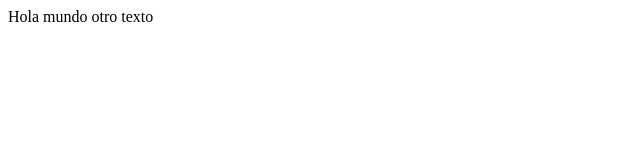
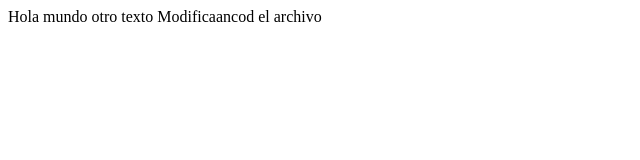
Before and after one commit to johAn12117/sitiobs1, a plain HTML site: page index.html in a window 1280 px wide. Shown: the whole page, without its empty margins (0-640 px from the left). Drawn offline with Linux system fonts and the light colour scheme.

Commit message:
modifique el index.html

```diff
--- a/index.html
+++ b/index.html
@@ -11,5 +11,7 @@
 
     otro texto
 
+    Modificaancod el archivo
+
 </body>
 </html>
```
